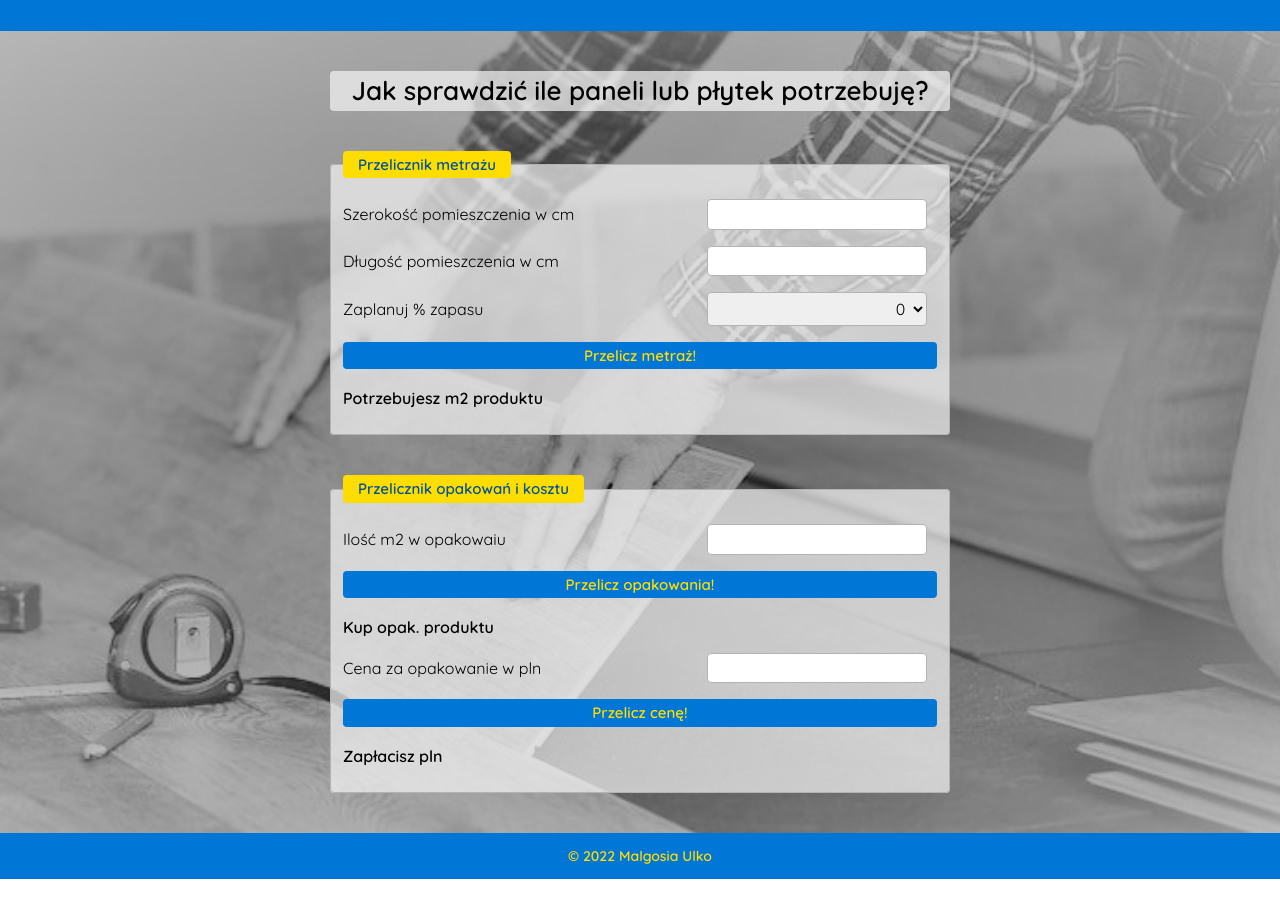
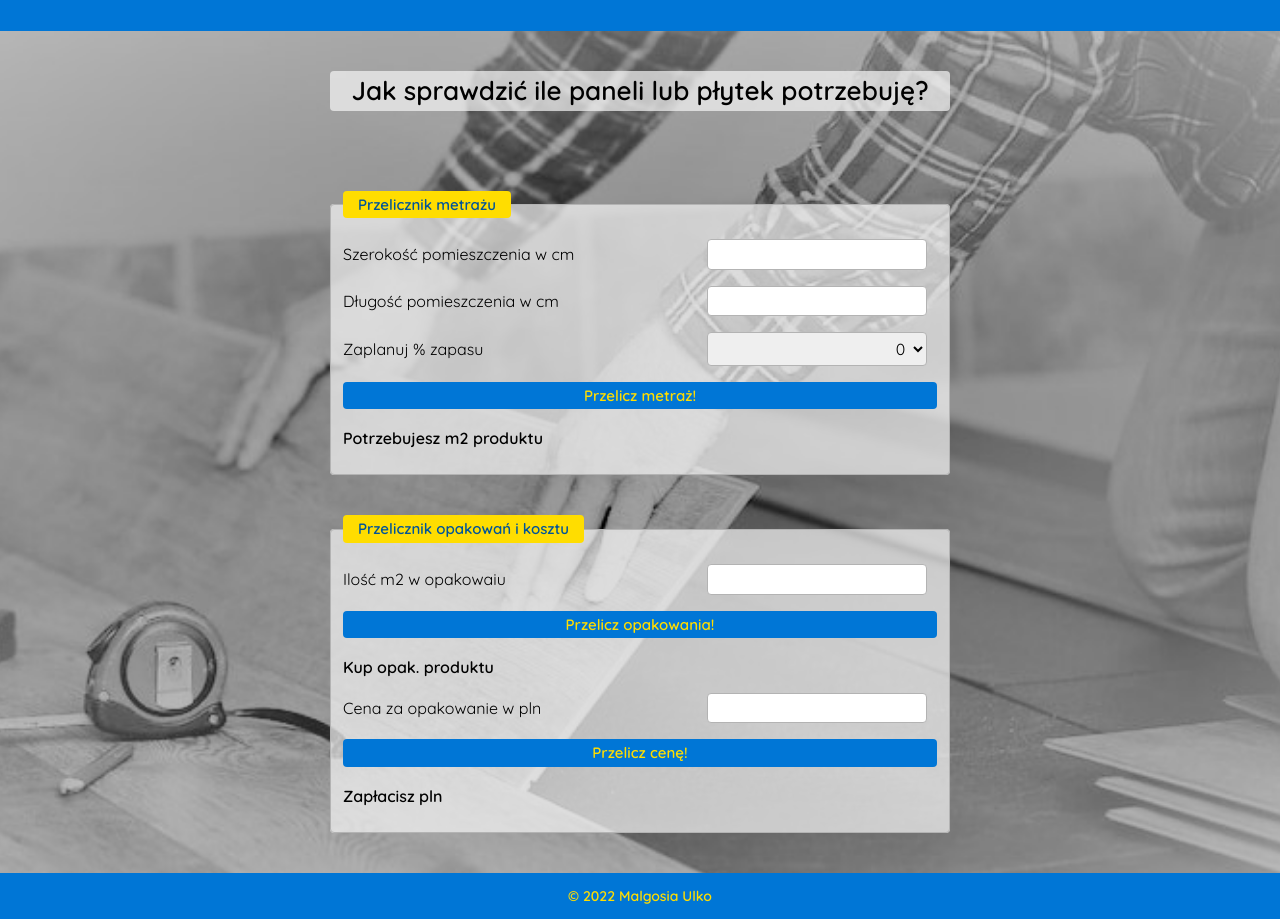
Before and after one commit to Malgosia-Ulko/flooring_calculator, a plain HTML site: page index.html in a window 1280 px wide. Shown: the part 69-988 px from the top of the page. Before the commit the page ends 948 px from the top, so only its background shows below. Drawn offline with nearby package versions, Linux system fonts and the light colour scheme.

Commit message:
Flexbox added to .body, styles corected in .calculator, .footer and .seo

```diff
--- a/css/calculator.css
+++ b/css/calculator.css
@@ -2,4 +2,5 @@
 max-width: 700px;
 margin: 0 auto;
 padding: 0 40px;
+width: 100%;
 }
--- a/css/footer.css
+++ b/css/footer.css
@@ -2,7 +2,7 @@
     background-color: hsl(207, 100%, 42%);
     width: 100%;
     text-align: center;
-    margin: 0 auto;
+    margin: auto auto 0;
     padding: 15px 0;
     font-size: 14px;
     font-weight: 600;
--- a/css/seo.css
+++ b/css/seo.css
@@ -2,6 +2,7 @@
     color:hsl(0,0,0);
     background-color:hsla(0, 0%, 96%, 0.7);
     max-width: 620px;
+    width: 100%;
     border-radius: 4px;
     padding: 5px;
     font-size: 26px;
--- a/css/style.css
+++ b/css/style.css
@@ -10,6 +10,8 @@ html {
 
 .body {
     font-family: 'Quicksand', sans-serif;
+    display: flex;
+    flex-direction: column;
     background-image: url("../images/man-installing-laminate-floor.jpg");
     background-repeat: no-repeat;
     background-size: cover;
```
